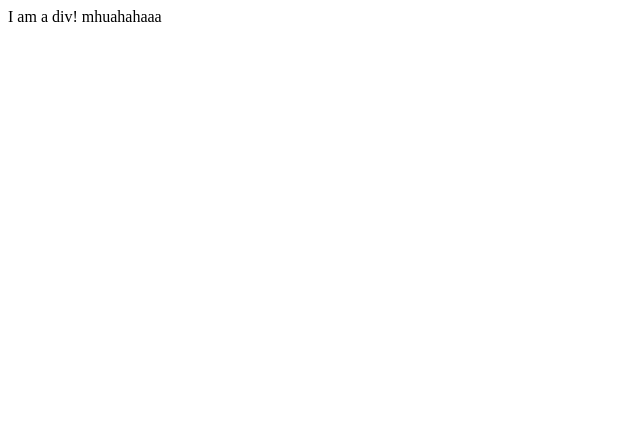
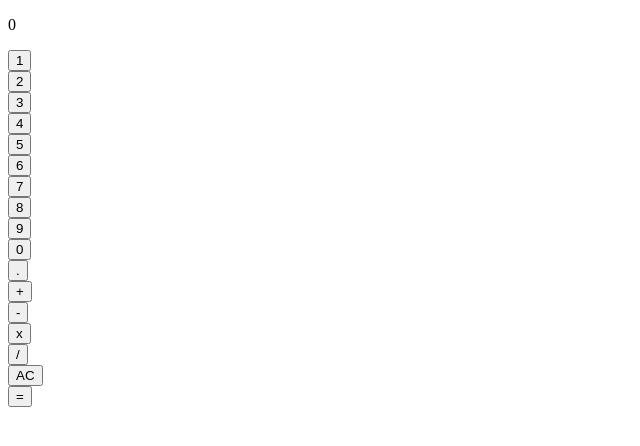
Before and after one commit to erolaliyev/javascript-calculator, a React app: page / in a window 1280 px wide. Shown: the whole page, without its empty margins (0-640 px from the left). Built offline with nearby package versions, Linux system fonts and the light colour scheme.

Commit message:
Trying to pass tests

```diff
--- a/package.json
+++ b/package.json
@@ -31,6 +31,7 @@
     "cssnano": "^4.1.10",
     "eslint": "^6.0.1",
     "eslint-plugin-react": "^7.14.2",
+    "eslint-plugin-react-hooks": "^1.6.1",
     "file-loader": "^4.0.0",
     "html-loader": "^0.5.5",
     "html-webpack-plugin": "^3.2.0",
--- /dev/null
+++ b/src/components/App.js
@@ -0,0 +1,176 @@
+import React, { useState } from 'react';
+import NumberPad from './NumberPad';
+
+// const buttons = [
+//   `1`,
+//   `2`,
+//   `3`,
+//   `4`,
+//   `5`,
+//   `6`,
+//   `7`,
+//   `8`,
+//   `9`,
+//   `0`,
+//   `.`,
+//   `+`,
+//   `-`,
+//   `x`,
+//   `/`,
+//   `AC`,
+//   `=`
+// ];
+
+const buttons = [
+  {
+    value: `1`,
+    id: `one`
+  },
+  {
+    value: `2`,
+    id: `two`
+  },
+  {
+    value: `3`,
+    id: `three`
+  },
+  {
+    value: `4`,
+    id: `four`
+  },
+  {
+    value: `5`,
+    id: `five`
+  },
+  {
+    value: `6`,
+    id: `six`
+  },
+  {
+    value: `7`,
+    id: `seven`
+  },
+  {
+    value: `8`,
+    id: `eight`
+  },
+  {
+    value: `9`,
+    id: `nine`
+  },
+  {
+    value: `0`,
+    id: `zero`
+  },
+  { value: `.`, id: `decimal` },
+  { value: `+`, id: `add` },
+  { value: `-`, id: `subtract` },
+  { value: `x`, id: `multiply` },
+  { value: `/`, id: `divide` },
+  { value: `AC`, id: `clear` },
+  { value: `=`, id: `equals` }
+];
+
+const isOperationSign = el => {
+  if (el === `+` || el === `-` || el === `x` || el === `/` || el === `*`)
+    return true;
+};
+const App = () => {
+  const [display, setDisplay] = useState(`0`);
+  const [isDisplayFloat, changeDisplayToFloat] = useState(false);
+  const handleClick = e => {
+    const clickedButton = e.target.innerHTML;
+    const lastCharacterOfDisplay = display.toString().slice(-1);
+    if (clickedButton !== `AC`) {
+      if (display === `0`) {
+        if (
+          clickedButton === `=` ||
+          clickedButton === `0` ||
+          clickedButton === `x` ||
+          clickedButton === `/`
+        ) {
+          setDisplay(`0`);
+        } else if (clickedButton === `.`) {
+          setDisplay(display + clickedButton);
+          changeDisplayToFloat(true);
+        } else {
+          setDisplay(clickedButton);
+        }
+      } else if (display === `+` || display === `-`) {
+        if (clickedButton === `+` || clickedButton === `-`) {
+          setDisplay(clickedButton);
+        } else if (clickedButton === `.`) {
+          setDisplay(display + `0` + clickedButton);
+          changeDisplayToFloat(true);
+        } else if (
+          clickedButton === `x` ||
+          clickedButton === `/` ||
+          clickedButton === `=`
+        ) {
+          setDisplay(display);
+        } else {
+          setDisplay(display + clickedButton);
+        }
+      } else {
+        if (clickedButton === `=`) {
+          let result = 0;
+          if (isOperationSign(lastCharacterOfDisplay)) {
+            result = eval(display.substring(0, display.length - 1));
+            setDisplay(result.toString());
+          } else {
+            result = eval(display);
+            setDisplay(result.toString());
+          }
+          changeDisplayToFloat(result % 1);
+        } else if (isOperationSign(clickedButton)) {
+          if (isOperationSign(lastCharacterOfDisplay)) {
+            if (clickedButton === `x`) {
+              setDisplay(display.substring(0, display.length - 1) + `*`);
+            } else {
+              setDisplay(
+                display.substring(0, display.length - 1) + clickedButton
+              );
+            }
+          } else {
+            if (clickedButton === `x`) {
+              setDisplay(display + `*`);
+            } else {
+              setDisplay(display + clickedButton);
+            }
+          }
+          changeDisplayToFloat(false);
+        } else if (clickedButton === `.`) {
+          if (isOperationSign(lastCharacterOfDisplay)) {
+            setDisplay(display + `0` + clickedButton);
+            changeDisplayToFloat(true);
+          } else {
+            if (!isDisplayFloat) {
+              setDisplay(display + clickedButton);
+              changeDisplayToFloat(true);
+            } else {
+              setDisplay(display);
+            }
+          }
+        } else {
+          if (display === `0`) {
+            setDisplay(clickedButton);
+          } else {
+            setDisplay(display + clickedButton);
+          }
+        }
+      }
+    } else {
+      setDisplay(`0`);
+    }
+  };
+  return (
+    <div>
+      <p id='display'>{display}</p>
+      {buttons.map(e => (
+        <NumberPad key={e.id} value={e.value} id={e.id} onClick={handleClick} />
+      ))}
+    </div>
+  );
+};
+
+export default App;
--- a/src/components/Calculator.js
+++ /dev/null
@@ -1,7 +0,0 @@
-import React from 'react';
-
-export default class Calculator extends React.Component {
-  render() {
-    return <div>I am a div! mhuahahaaa</div>;
-  }
-}
--- /dev/null
+++ b/src/components/NumberPad.js
@@ -0,0 +1,13 @@
+import React from 'react';
+
+const NumberPad = props => {
+  return (
+    <div>
+      <button onClick={props.onClick} id={props.id}>
+        {props.value}
+      </button>
+    </div>
+  );
+};
+
+export default NumberPad;
--- a/src/index.html
+++ b/src/index.html
@@ -7,5 +7,7 @@
   </head>
   <body>
     <div id="root"></div>
+
+    <script src="https://cdn.freecodecamp.org/testable-projects-fcc/v1/bundle.js"></script>
   </body>
 </html>
--- a/src/index.js
+++ b/src/index.js
@@ -1,6 +1,6 @@
 import React from 'react';
 import ReactDOM from 'react-dom';
-import App from './components/Calculator';
+import App from './components/App';
 import './styles.scss';
 
 ReactDOM.render(<App />, document.getElementById('root'));
--- a/src/styles.scss
+++ b/src/styles.scss
@@ -1,4 +1,4 @@
-@import './styles/Calculator.scss';
+@import './styles/App.scss';
 
 html {
   font-size: 62.5%;
```
Also changed, not shown: .eslintrc.json, src/styles/App.scss (added), src/styles/Calculator.scss (deleted), 1 other file.
